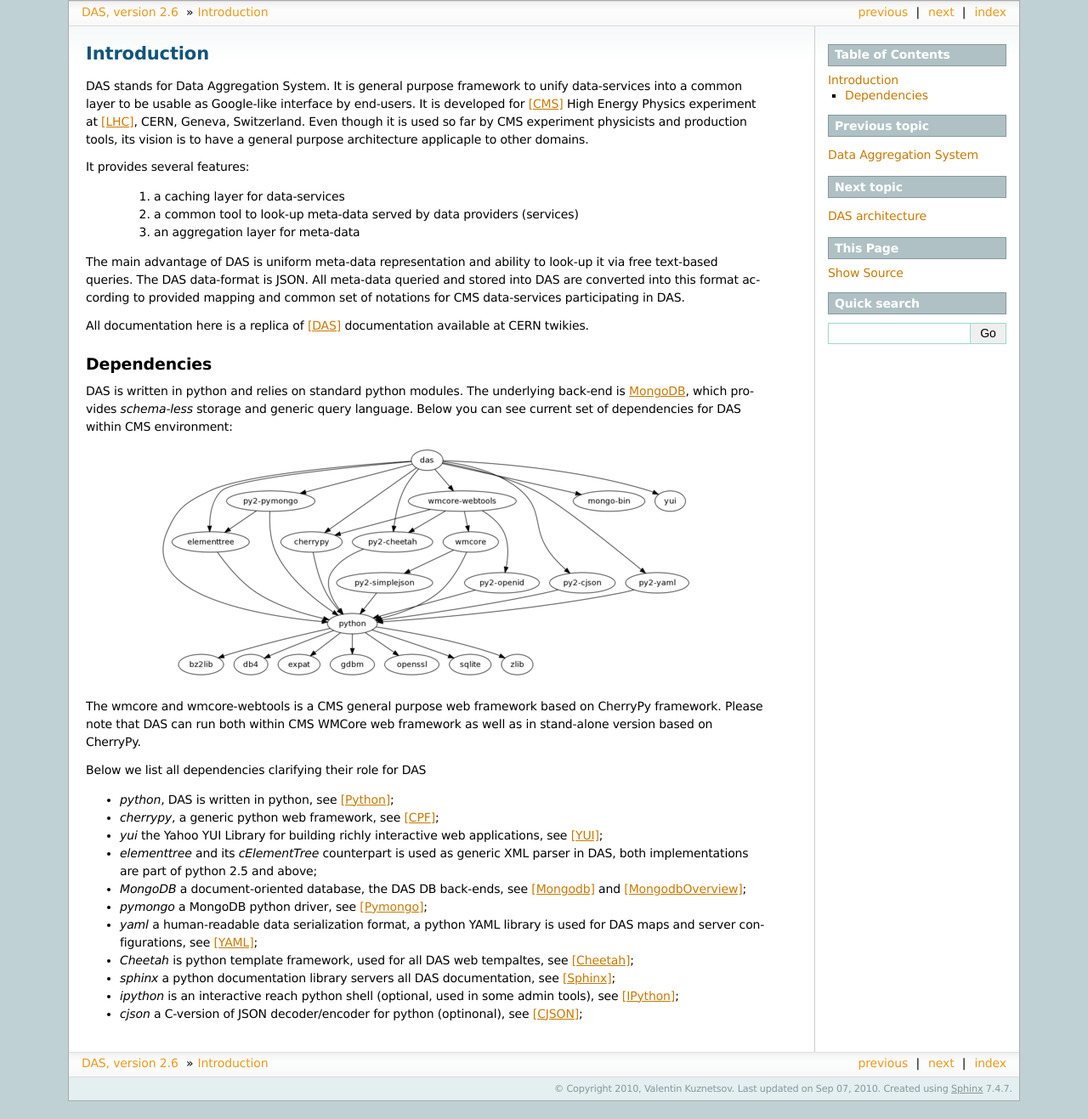
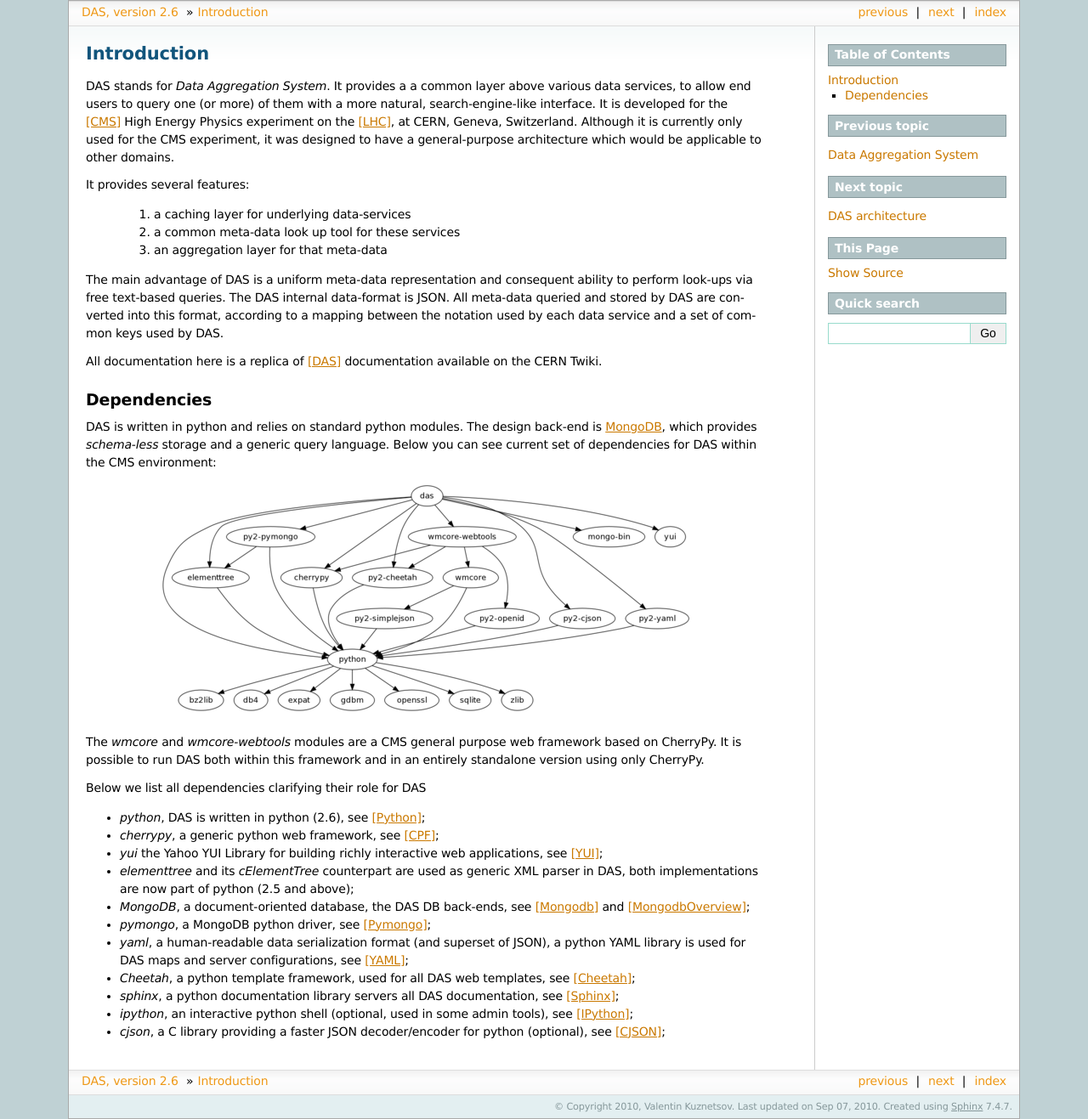
Before and after one commit to dmwm/DAS, a Sphinx documentation site: the page built from doc/sphinx/introduction.rst, in a window 1280 px wide. Shown: the whole page at 85% size. Built offline with Sphinx 7.4.7, drawn with Linux system fonts in a browser that asks for light colours; the version number is read from the project's files by our own code; before the commit the page ends 1296 px from its top, so only the background shows below that.

Commit message:
More sphinx cleanup.
git-svn-id: svn+ssh://svn.cern.ch/reps/CMSDMWM/DAS/trunk@8864 4525493e-7705-40b1-a816-d608a930855b

```diff
--- a/doc/sphinx/introduction.rst
+++ b/doc/sphinx/introduction.rst
@@ -1,65 +1,65 @@
 Introduction
 ============
 
-DAS stands for Data Aggregation System. It is general purpose
-framework to unify data-services into a common layer to be
-usable as Google-like interface by end-users. It is developed
-for [CMS]_ High Energy Physics experiment at [LHC]_, CERN,
-Geneva, Switzerland. Even though it is used so far by CMS
-experiment physicists and production tools, its vision
-is to have a general purpose architecture applicaple to other
-domains.
+DAS stands for *Data Aggregation System*. It provides a
+a common layer above various data services, to allow end users
+to query one (or more) of them with a more natural,
+search-engine-like interface. It is developed for the [CMS]_
+High Energy Physics experiment on the [LHC]_, at CERN,
+Geneva, Switzerland. Although it is currently only used for
+the CMS experiment, it was designed to have a general-purpose
+architecture which would be applicable to other domains.
 
 It provides several features:
 
-  1. a caching layer for data-services
-  2. a common tool to look-up meta-data served by data providers (services)
-  3. an aggregation layer for meta-data
+  1. a caching layer for underlying data-services
+  2. a common meta-data look up tool for these services
+  3. an aggregation layer for that meta-data
 
-The main advantage of DAS is uniform meta-data representation
-and ability to look-up it via free text-based queries.
-The DAS data-format is JSON. All meta-data queried and stored
-into DAS are converted into this format according to provided
-mapping and common set of notations for CMS data-services
-participating in DAS.
+The main advantage of DAS is a uniform meta-data representation
+and consequent ability to perform look-ups via free text-based queries.
+The DAS internal data-format is JSON. All meta-data queried and stored
+by DAS are converted into this format, according to a mapping between
+the notation used by each data service and a set of common keys
+used by DAS.
 
 All documentation here is a replica of [DAS]_ documentation
-available at CERN twikies.
+available on the CERN Twiki.
 
 Dependencies
 ------------
 DAS is written in python and relies on standard python modules.
-The underlying back-end is `MongoDB <http://www.mongodb.org>`_,
-which provides *schema-less* storage and generic query language.
-Below you can see current set of dependencies for DAS within CMS
+The design back-end is `MongoDB <http://www.mongodb.org>`_,
+which provides *schema-less* storage and a generic query language.
+Below you can see current set of dependencies for DAS within the CMS
 environment:
 
 .. figure::  _images/das_dependencies.png
    :align:   center
 
-The wmcore and wmcore-webtools is a CMS general purpose web framework
-based on CherryPy framework. Please note that DAS can
-run both within CMS WMCore web framework as well as in stand-alone
-version based on CherryPy.
+The *wmcore* and *wmcore-webtools* modules are a CMS general purpose
+web framework based on CherryPy. It is possible to run DAS both within
+this framework and in an entirely standalone version using only
+CherryPy.
 
 Below we list all dependencies clarifying their role for DAS
 
-- *python*, DAS is written in python, see [Python]_;
+- *python*, DAS is written in python (2.6), see [Python]_;
 - *cherrypy*, a generic python web framework, see [CPF]_;
 - *yui* the Yahoo YUI Library for building richly interactive web applications,
   see [YUI]_;
-- *elementtree* and its *cElementTree* counterpart is used as generic XML parser in DAS,
-  both implementations are part of python 2.5 and above;
-- *MongoDB* a document-oriented database, the DAS DB back-ends, see [Mongodb]_
+- *elementtree* and its *cElementTree* counterpart are used as generic XML parser in DAS,
+  both implementations are now part of python (2.5 and above);
+- *MongoDB*, a document-oriented database, the DAS DB back-ends, see [Mongodb]_
   and [MongodbOverview]_;
-- *pymongo* a MongoDB python driver, see [Pymongo]_;
-- *yaml* a human-readable data serialization format, a python YAML library is
-  used for DAS maps and server configurations, see [YAML]_;
-- *Cheetah* is python template framework, used for all DAS web tempaltes, see
+- *pymongo*, a MongoDB python driver, see [Pymongo]_;
+- *yaml*, a human-readable data serialization format (and superset of JSON),
+  a python YAML library is used for DAS maps and server configurations, see [YAML]_;
+- *Cheetah*, a python template framework, used for all DAS web templates, see
   [Cheetah]_;
-- *sphinx* a python documentation library servers all DAS documentation,
+- *sphinx*, a python documentation library servers all DAS documentation,
   see [Sphinx]_;
-- *ipython* is an interactive reach python shell (optional, used in some admin tools),
+- *ipython*, an interactive python shell (optional, used in some admin tools),
   see [IPython]_;
-- *cjson* a C-version of JSON decoder/encoder for python (optinonal), see
+- *cjson*, a C library providing a faster JSON decoder/encoder for python (optional), see
   [CJSON]_;
```
Also changed, not shown: doc/sphinx/data_objects.rst (+11 -12 lines), doc/sphinx/mapping.rst (+14 -11 lines), doc/sphinx/new_service.rst (+27 -24 lines), doc/sphinx/services.rst (+19 -18 lines), doc/sphinx/workflow.rst (+14 -8 lines).
